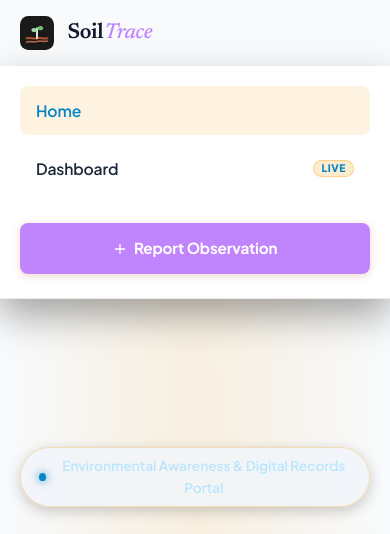
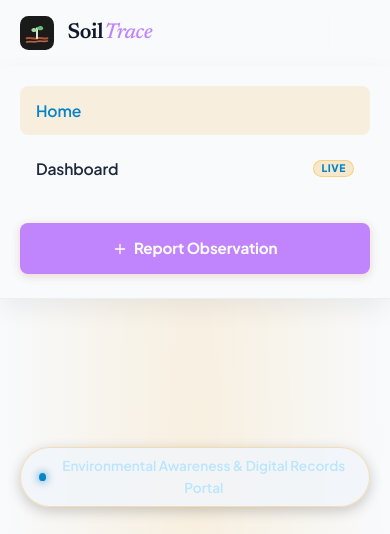
Before and after one commit to RishiKrJha/soiltrace, a Flask app: page / in a window 390 px wide, after a click that opens the changed part. Shown: the top 534 px of the page. Run offline with Flask 3, Linux system fonts and the light colour scheme.

Commit message:
Refine header and navbar styles for improved aesthetics and performance

```diff
--- a/app/static/css/style.css
+++ b/app/static/css/style.css
@@ -70,7 +70,7 @@ body {
 body:has(.home-page-master) .site-header {
     background: rgba(248, 250, 252, 0.92);
     border-bottom: 1px solid rgba(15, 23, 42, 0.08);
-    box-shadow: 0 4px 20px rgba(0, 0, 0, 0.35);
+    box-shadow: 0 1px 3px rgba(15, 23, 42, 0.03), 0 4px 16px rgba(15, 23, 42, 0.03);
 }
 
 body:has(.home-page-master) .brand-name {
@@ -341,9 +341,11 @@ body:has(.home-page-master) .navbar-toggler span {
         top: 100%;
         left: 0;
         right: 0;
-        background: #f8fafc;
+        background: rgba(248, 250, 252, 0.98);
+        backdrop-filter: blur(16px);
+        -webkit-backdrop-filter: blur(16px);
         border-bottom: 1px solid var(--border-light);
-        box-shadow: 0 16px 36px rgba(241, 245, 249, 0.1);
+        box-shadow: 0 10px 25px rgba(15, 23, 42, 0.06);
         padding: 1.25rem 1.25rem 1.5rem;
         display: none;
         animation: navSlideDown 0.22s ease-out forwards;
@@ -3912,12 +3914,6 @@ body:has(.home-page-master) .navbar-toggler span {
     color: #334155;
 }
 
-body:has(.home-page-master) .navbar-collapse {
-    background: #ffffff;
-    border-bottom: 1px solid rgba(15, 23, 42, 0.08);
-    box-shadow: 0 16px 36px rgba(0, 0, 0, 0.35);
-}
-
 /* PRESENTATION SCROLL SNAPPING */
 html {
     scroll-behavior: smooth;
```
